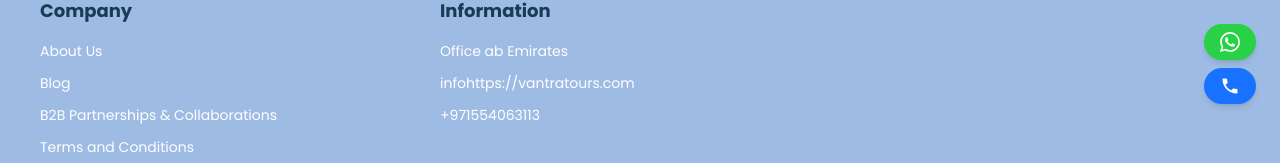
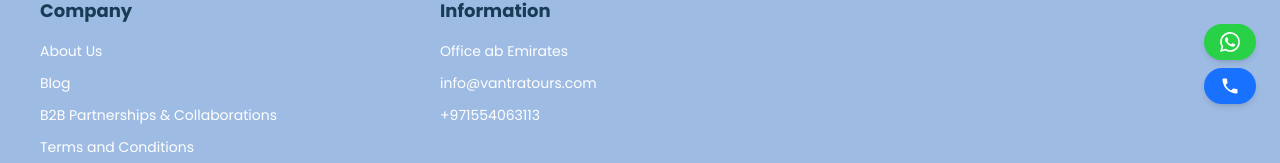
Before and after one commit to peterk1122/vantratours, a Next.js app: page / in a window 1280 px wide. Shown: the part 672-835 px from the top of the page. Built offline with nearby package versions, Linux system fonts and the light colour scheme; no server answers; the database is empty; a web font is replaced by a local one.

Commit message:
Update Footer.tsx

```diff
--- a/components/layout/Footer.tsx
+++ b/components/layout/Footer.tsx
@@ -42,7 +42,7 @@ const companyLinks = [
 
 // Details shown under "Information". Change them here.
 const ADDRESS = 'Office ab Emirates';
-const EMAIL = 'infohttps://vantratours.com';
+const EMAIL = 'info@vantratours.com';
 const PHONE_DISPLAY = '+971554063113';
 const PHONE_LINK = '+971554063113';
 
```
